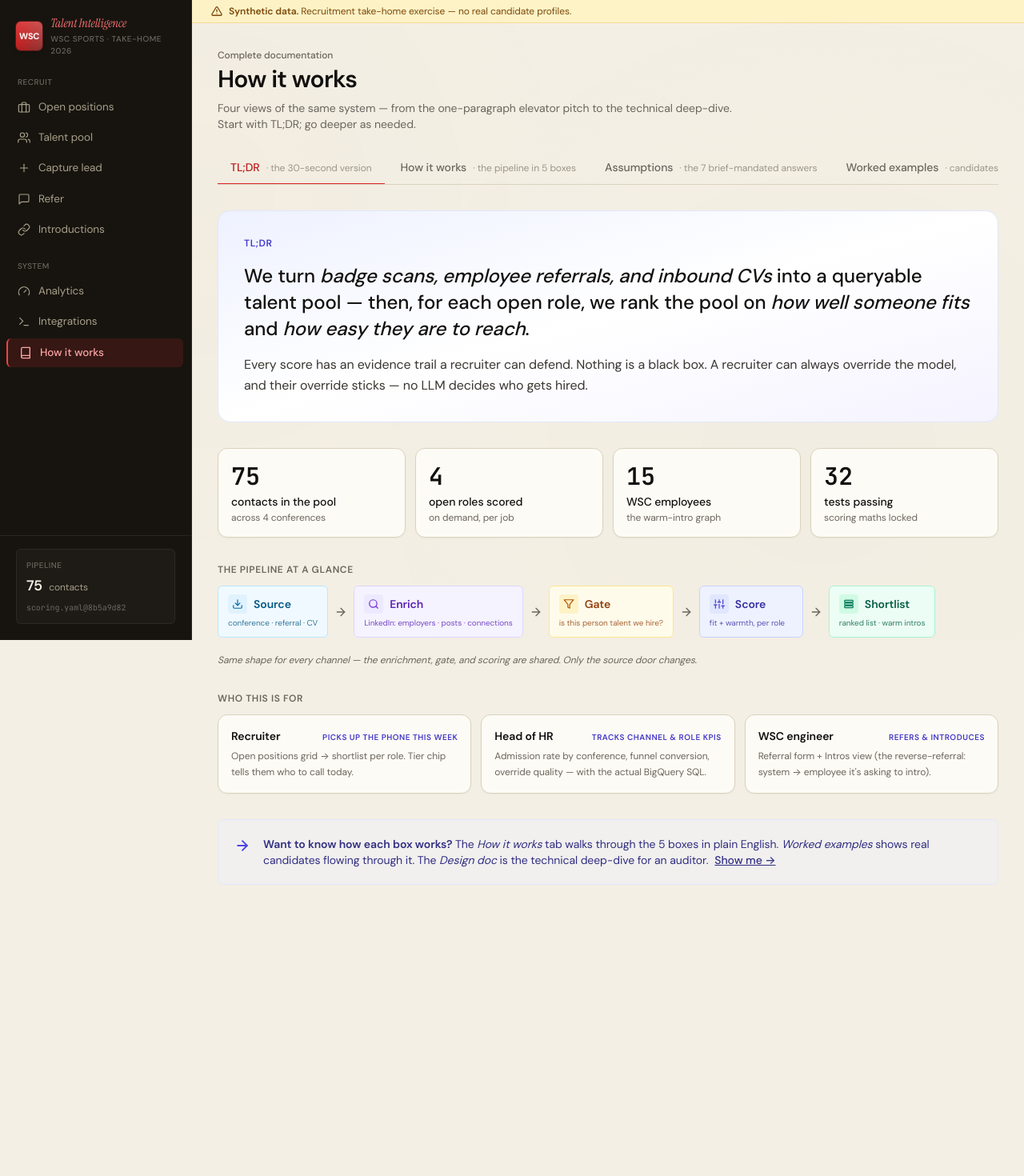
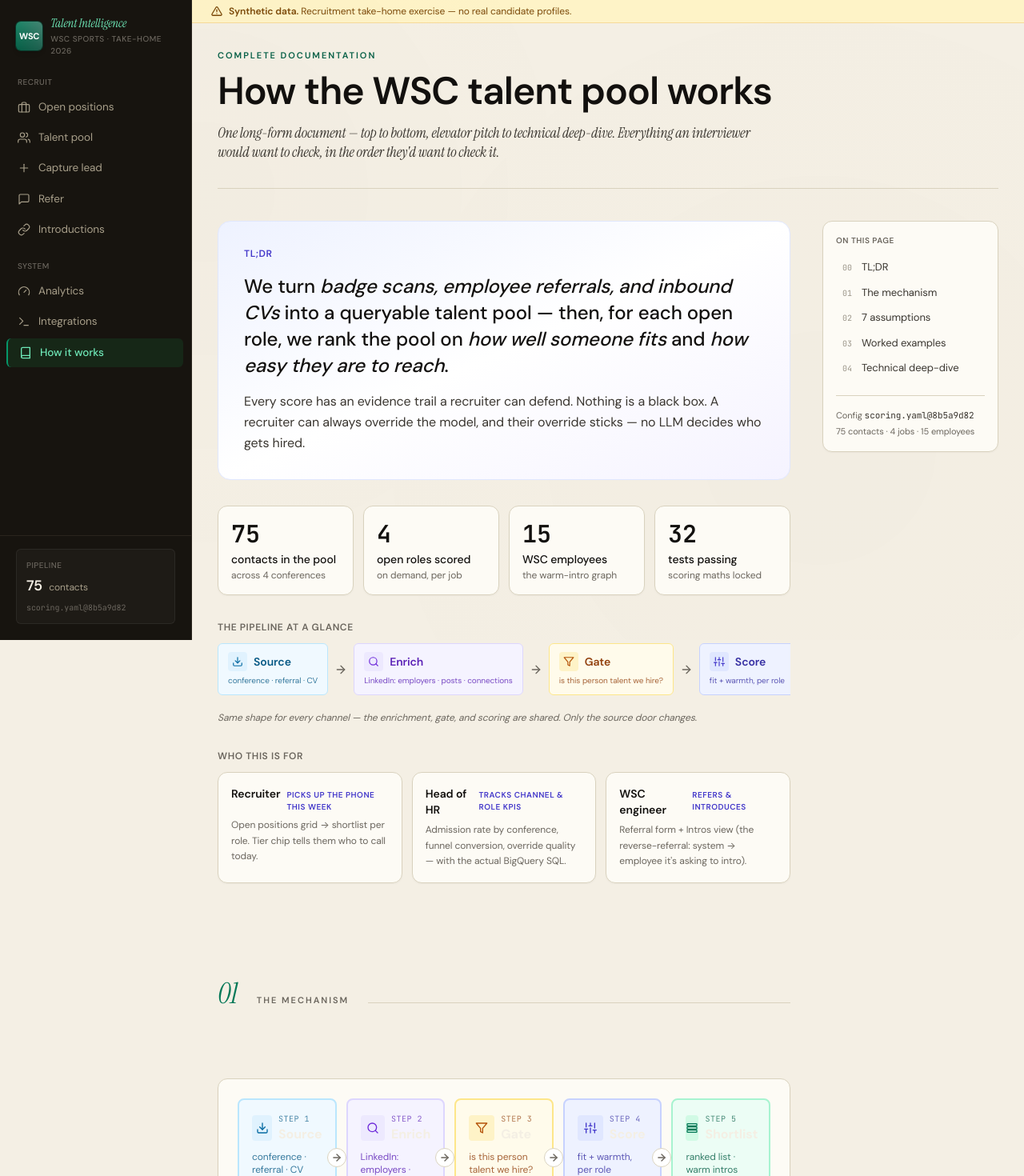
Before and after one commit to gal33k/wsc-talent-pool, a Next.js app in the folder web/: page /methodology in a window 1280 px wide. Shown: the top 1470 px of the page at 80% size. Before the commit the page ends 1138 px from the top, so only its background shows below. Built offline with nearby package versions, Linux system fonts and the light colour scheme.

Commit message:
Merge methodology into single scroll · swap palette to pitch green · add HubSpot+Comeet push actions to HITL

```diff
--- a/web/app/globals.css
+++ b/web/app/globals.css
@@ -23,12 +23,12 @@
   --text-mute:       #6b665e;
   --text-faint:      #9c968a;
 
-  --accent:          #c1272d;   /* broadcast crimson — jersey red, distinctive */
-  --accent-hi:       #dc2626;
-  --accent-dim:      #7a1a1e;
-  --accent-soft:     #fee7e0;
+  --accent:          #15803d;   /* pitch green — sports adjacent, editorial */
+  --accent-hi:       #166534;   /* deeper on hover */
+  --accent-dim:      #052e16;
+  --accent-soft:     #dcfce7;
 
-  --good:            #146b3a;   /* deep forest green — pops on paper */
+  --good:            #15803d;   /* same green — good and accent unify */
   --good-soft:       #dcfce7;
   --bad:             #991b1b;
   --bad-soft:        #fee2e2;
@@ -37,17 +37,16 @@
   --info:            #1e40af;
   --info-soft:       #dbeafe;
 
-  --tier-call:       #146b3a;
-  --tier-direct:     #c1272d;
+  --tier-call:       #15803d;
+  --tier-direct:     #1e293b;   /* deep slate for direct outreach */
   --tier-nurture:    #6b665e;
 
-  /* Sidebar — DARK INK (opposite temperature from content). Breaks the
-     "everything white" problem in one move. */
-  --sidebar-bg:      #17140f;   /* warm near-black */
+  /* Sidebar — DARK INK (opposite temperature from content). */
+  --sidebar-bg:      #17140f;
   --sidebar-border:  #2a251d;
   --sidebar-hover:   #201c15;
-  --sidebar-active:  rgba(193, 39, 45, 0.18);   /* crimson glow */
-  --sidebar-text:    #f4efe4;   /* paper on ink */
+  --sidebar-active:  rgba(21, 128, 61, 0.18);   /* emerald glow */
+  --sidebar-text:    #f4efe4;
   --sidebar-dim:     #a89f8a;
   --sidebar-faint:   #6b665e;
 
--- a/web/app/methodology/page.tsx
+++ b/web/app/methodology/page.tsx
@@ -1,60 +1,98 @@
 "use client";
 
-import { useState } from "react";
 import { Icon } from "@/components/Icon";
 import { Chip } from "@/components/Chip";
 import { usePool } from "@/lib/data";
 
-const TABS = [
-  { id: "tldr",        label: "TL;DR",           hint: "the 30-second version" },
-  { id: "how",         label: "How it works",    hint: "the pipeline in 5 boxes" },
-  { id: "assumptions", label: "Assumptions",     hint: "the 7 brief-mandated answers" },
-  { id: "examples",    label: "Worked examples", hint: "candidates through the pipeline" },
-  { id: "design",      label: "Design doc",      hint: "the technical deep-dive" },
-] as const;
+const TOC = [
+  { id: "tldr",        label: "TL;DR" },
+  { id: "mechanism",   label: "The mechanism" },
+  { id: "assumptions", label: "7 assumptions" },
+  { id: "examples",    label: "Worked examples" },
+  { id: "deepdive",    label: "Technical deep-dive" },
+];
 
-type TabId = typeof TABS[number]["id"];
-
+// Documentation as ONE editorial scroll — no tabs. The reader progresses top-down:
+// elevator pitch → mechanism → examples → assumptions → technical deep-dive.
 export default function Methodology() {
   const { pool } = usePool();
-  const [tab, setTab] = useState<TabId>("tldr");
 
   return (
     <main className="max-w-[1200px] mx-auto px-8 py-8">
-      <header className="mb-6">
-        <div className="text-xs font-medium text-mute mb-1">Complete documentation</div>
-        <h1 className="text-3xl font-semibold text-text tracking-tight">How it works</h1>
-        <p className="text-sm text-mute mt-2 max-w-2xl">
-          Four views of the same system — from the one-paragraph elevator pitch to the technical
-          deep-dive. Start with TL;DR; go deeper as needed.
+      <header className="mb-10 pb-8 border-b border-border">
+        <div className="text-[11px] uppercase tracking-[0.18em] font-semibold text-emerald-800 mb-3">Complete documentation</div>
+        <h1 className="text-4xl md:text-5xl font-semibold text-text tracking-tight display-tight leading-[1.05] mb-4">
+          How the WSC talent pool works
+        </h1>
+        <p className="text-lg text-dim max-w-2xl font-serif italic leading-snug">
+          One long-form document — top to bottom, elevator pitch to technical deep-dive.
+          Everything an interviewer would want to check, in the order they'd want to check it.
         </p>
       </header>
 
-      <div role="tablist" aria-label="Documentation views" className="flex items-baseline gap-1 border-b border-border mb-8 overflow-x-auto">
-        {TABS.map(t => (
-          <button
-            key={t.id}
-            role="tab"
-            aria-selected={tab === t.id}
-            onClick={() => setTab(t.id)}
-            className={`px-4 py-2.5 text-sm font-medium -mb-px border-b-2 transition-colors whitespace-nowrap ${
-              tab === t.id
-                ? "border-red-600 text-red-700"
-                : "border-transparent text-mute hover:text-text"
-            }`}
-          >
-            {t.label}
-            <span className="hidden sm:inline text-xs text-faint font-normal ml-2">· {t.hint}</span>
-          </button>
-        ))}
+      <div className="grid grid-cols-1 lg:grid-cols-[1fr_220px] gap-10">
+        <article className="min-w-0 space-y-20">
+          <section id="tldr" className="scroll-mt-6">
+            <TLDR pool={pool} />
+          </section>
+
+          <SectionDivider n="01" label="The mechanism" />
+          <section id="mechanism" className="scroll-mt-6">
+            <HowItWorks />
+          </section>
+
+          <SectionDivider n="02" label="Assumptions we made" />
+          <section id="assumptions" className="scroll-mt-6">
+            <Assumptions />
+          </section>
+
+          <SectionDivider n="03" label="Worked examples" />
+          <section id="examples" className="scroll-mt-6">
+            <WorkedExamples />
+          </section>
+
+          <SectionDivider n="04" label="Technical deep-dive" />
+          <section id="deepdive" className="scroll-mt-6">
+            <DesignDoc pool={pool} />
+          </section>
+        </article>
+
+        <aside className="hidden lg:block">
+          <div className="sticky top-4 card p-4">
+            <div className="text-[10px] uppercase tracking-wider text-mute font-semibold mb-3">On this page</div>
+            <nav className="space-y-1">
+              {TOC.map((t, i) => (
+                <a
+                  key={t.id}
+                  href={"#" + t.id}
+                  className="flex items-baseline gap-2 py-1 text-[13px] text-dim hover:text-emerald-700 transition-colors rounded px-2 hover:bg-emerald-50/60"
+                >
+                  <span className="font-mono text-[10px] text-faint w-4 tabular">{String(i).padStart(2, "0")}</span>
+                  <span>{t.label}</span>
+                </a>
+              ))}
+            </nav>
+            {pool && (
+              <div className="mt-5 pt-4 border-t border-border text-[11px] text-mute space-y-1">
+                <div>Config <code className="text-dim">{pool.config_version}</code></div>
+                <div>{pool.candidates.length} contacts · {pool.jobs.length} jobs · {pool.employees.length} employees</div>
+              </div>
+            )}
+          </div>
+        </aside>
       </div>
+    </main>
+  );
+}
 
-      {tab === "tldr"        && <TLDR pool={pool} onDeeper={() => setTab("how")} />}
-      {tab === "how"         && <HowItWorks onDeeper={() => setTab("design")} />}
-      {tab === "assumptions" && <Assumptions />}
-      {tab === "examples"    && <WorkedExamples />}
-      {tab === "design"      && <DesignDoc pool={pool} />}
-    </main>
+/* Big editorial divider between the 5 top-level sections. Serif numeral + wide rule. */
+function SectionDivider({ n, label }: { n: string; label: string }) {
+  return (
+    <div className="flex items-baseline gap-6 pt-10 pb-2">
+      <div className="font-serif italic text-4xl text-emerald-700 leading-none tabular">{n}</div>
+      <div className="text-[11px] uppercase tracking-[0.18em] font-semibold text-mute">{label}</div>
+      <div className="flex-1 h-px bg-border" />
+    </div>
   );
 }
 
@@ -64,7 +102,7 @@ export default function Methodology() {
  * the design defensible.
  * ============================================================================ */
 
-function TLDR({ pool, onDeeper }: { pool: ReturnType<typeof usePool>["pool"]; onDeeper: () => void }) {
+function TLDR({ pool }: { pool: ReturnType<typeof usePool>["pool"] }) {
   return (
     <section className="space-y-8">
       <div className="rounded-2xl bg-gradient-to-br from-indigo-50 via-white to-violet-50 border border-indigo-100 p-8">
@@ -112,18 +150,6 @@ function TLDR({ pool, onDeeper }: { pool: ReturnType<typeof usePool>["pool"]; on
         </div>
       </div>
 
-      <div className="rounded-lg border border-indigo-100 bg-indigo-50/40 p-5 flex items-start gap-4">
-        <Icon name="arrow-right" className="w-5 h-5 text-indigo-600 flex-shrink-0 mt-0.5" strokeWidth={2.25} />
-        <div className="text-sm text-indigo-900 flex-1">
-          <strong className="font-semibold">Want to know how each box works?</strong>{" "}
-          The <em>How it works</em> tab walks through the 5 boxes in plain English.{" "}
-          <em>Worked examples</em> shows real candidates flowing through it. The <em>Design doc</em> is
-          the technical deep-dive for an auditor.
-          <button onClick={onDeeper} className="ml-2 underline hover:no-underline font-medium">
-            Show me →
-          </button>
-        </div>
-      </div>
     </section>
   );
 }
@@ -133,15 +159,15 @@ function TLDR({ pool, onDeeper }: { pool: ReturnType<typeof usePool>["pool"]; on
  * The visual pipeline explanation. 5 boxes + arrows + plain-English captions.
  * ============================================================================ */
 
-function HowItWorks({ onDeeper }: { onDeeper: () => void }) {
+function HowItWorks() {
   return (
     <section className="max-w-3xl">
       {/* The flow diagram — one visual, not one visual + five cards saying the same thing */}
       <FlowDiagramLarge />
 
       {/* Pull quote — the design's central claim */}
-      <blockquote className="my-10 pl-6 border-l-2 border-red-500 relative">
-        <span className="font-serif text-6xl text-red-500 leading-none absolute -left-1 -top-3 opacity-30">&ldquo;</span>
+      <blockquote className="my-10 pl-6 border-l-2 border-emerald-600 relative">
+        <span className="font-serif text-6xl text-emerald-500 leading-none absolute -left-1 -top-3 opacity-30">&ldquo;</span>
         <p className="font-serif text-2xl leading-tight text-text mb-3 italic">
           Two decisions, never one scoring function. Two scores, never one compatibility rate.
         </p>
@@ -241,16 +267,6 @@ function HowItWorks({ onDeeper }: { onDeeper: () => void }) {
         </NarrativeStep>
       </div>
 
-      {/* Depth link — inline, not a callout card */}
-      <div className="mt-16 pt-8 border-t border-border flex items-baseline justify-between gap-4 flex-wrap">
-        <div className="text-sm text-mute max-w-md">
-          Weights, adjacency tables, the exact formulas, and every trade-off we defended —
-          it's all in the design doc.
-        </div>
-        <button onClick={onDeeper} className="inline-flex items-center gap-1.5 text-sm font-semibold text-red-700 hover:text-red-900">
-          Design doc <Icon name="arrow-right" className="w-4 h-4" strokeWidth={2.25} />
-        </button>
-      </div>
     </section>
   );
 }
@@ -270,7 +286,7 @@ function NarrativeStep({
   return (
     <div className="grid grid-cols-[auto_1fr] gap-6 md:gap-8">
       <div className="text-right">
-        <div className="font-serif italic text-5xl md:text-6xl leading-none text-red-500 tabular">
+        <div className="font-serif italic text-5xl md:text-6xl leading-none text-emerald-500 tabular">
           {String(num).padStart(2, "0")}
         </div>
       </div>
@@ -281,7 +297,7 @@ function NarrativeStep({
           {children}
         </div>
         {seeIt && seeLabel && (
-          <a href={seeIt} className="inline-flex items-center gap-1.5 mt-3 text-sm font-medium text-red-700 hover:text-red-900">
+          <a href={seeIt} className="inline-flex items-center gap-1.5 mt-3 text-sm font-medium text-emerald-700 hover:text-emerald-900">
             {seeLabel}
             <Icon name="arrow-right" className="w-3.5 h-3.5" strokeWidth={2.25} />
           </a>
@@ -553,9 +569,9 @@ function WorkedExamples() {
  * The technical deep-dive. Everything an auditor might want to check.
  * ============================================================================ */
 
-function DesignDoc({ pool }: { pool: ReturnType<typeof usePool>["pool"] }) {
+function DesignDoc({ pool: _pool }: { pool: ReturnType<typeof usePool>["pool"] }) {
   return (
-    <section className="grid grid-cols-1 lg:grid-cols-[1fr_220px] gap-10">
+    <section>
       <article className="min-w-0 space-y-10 max-w-[780px]">
 
         <Section id="architecture" num={1} title="Two decisions, not one">
@@ -842,41 +858,6 @@ function DesignDoc({ pool }: { pool: ReturnType<typeof usePool>["pool"] }) {
         </Section>
 
       </article>
-
-      <aside className="hidden lg:block">
-        <div className="sticky top-4 card p-4">
-          <div className="text-xs uppercase tracking-wider text-mute font-medium mb-3">On this page</div>
-          <nav className="space-y-0.5">
-            {[
-              ["architecture", "Two decisions"],
-              ["gate",         "Decision A · gate"],
-              ["scoring",      "Decision B · scoring"],
-              ["taxonomy",     "Taxonomy"],
-              ["reveal",       "Reveal · honest scope"],
-              ["ai",           "Where AI belongs"],
-              ["storage",      "Queryable pool"],
-              ["hitl",         "Human in the loop"],
-              ["shipped",      "What we shipped"],
-              ["tests",        "What we tested"],
-              ["tradeoffs",    "Trade-offs"],
-              ["next",         "What's next"],
-            ].map(([id, label], i) => (
-              <a key={id} href={"#" + id}
-                 className="flex items-baseline gap-2 py-1 text-[13px] text-dim hover:text-accent transition-colors rounded px-2 hover:bg-indigo-50">
-                <span className="font-mono text-[10px] text-faint w-4 tabular">{String(i + 1).padStart(2, "0")}</span>
-                <span>{label}</span>
-              </a>
-            ))}
-          </nav>
-          {pool && (
-            <div className="mt-5 pt-4 border-t border-border text-[11px] text-mute space-y-1">
-              <div>Config <code className="text-dim">{pool.config_version}</code></div>
-              <div>Generated {pool.generated_at.split("T")[0]}</div>
-              <div>{pool.candidates.length} contacts · {pool.jobs.length} jobs · {pool.employees.length} employees</div>
-            </div>
-          )}
-        </div>
-      </aside>
     </section>
   );
 }
--- a/web/components/CandidateCard.tsx
+++ b/web/components/CandidateCard.tsx
@@ -95,7 +95,7 @@ export default function CandidateCard({
                   {tierStyle.label}
                 </span>
               )}
-              <span className="hidden group-hover:inline-flex items-center gap-1 text-[10px] font-medium text-red-700 whitespace-nowrap">
+              <span className="hidden group-hover:inline-flex items-center gap-1 text-[10px] font-medium text-emerald-700 whitespace-nowrap">
                 View dossier <Icon name="arrow-right" className="w-3 h-3" strokeWidth={2.5} />
               </span>
             </div>
--- a/web/components/Sidebar.tsx
+++ b/web/components/Sidebar.tsx
@@ -26,12 +26,12 @@ export default function Sidebar() {
       {/* Brand */}
       <Link href="/" className="block px-5 pt-5 pb-6 group" aria-label="WSC Talent Intelligence · Home">
         <div className="flex items-center gap-2.5">
-          <div className="relative w-9 h-9 rounded-md bg-gradient-to-br from-red-600 via-red-700 to-red-900 flex items-center justify-center text-white text-[11px] font-bold tracking-tight shadow-md ring-1 ring-red-900/60">
+          <div className="relative w-9 h-9 rounded-md bg-gradient-to-br from-emerald-700 via-emerald-800 to-emerald-900 flex items-center justify-center text-white text-[11px] font-bold tracking-tight shadow-md ring-1 ring-emerald-900/60">
             <span className="relative z-10">WSC</span>
             <div className="absolute inset-0 rounded-md bg-gradient-to-tr from-white/0 via-white/10 to-white/25 pointer-events-none" />
           </div>
           <div className="min-w-0">
-            <div className="text-[15px] font-serif italic sidebar-ink leading-tight truncate group-hover:text-red-400 transition-colors">
+            <div className="text-[15px] font-serif italic sidebar-ink leading-tight truncate group-hover:text-emerald-300 transition-colors">
               Talent Intelligence
             </div>
             <div className="text-[10px] sidebar-faint uppercase tracking-wider font-medium mt-0.5">
@@ -84,7 +84,7 @@ function NavGroup({ label, links, norm }: {
               href={l.href}
               className={`flex items-center gap-2.5 px-3 py-2 rounded-md text-[13.5px] transition-colors ${
                 active
-                  ? "bg-[var(--sidebar-active)] text-red-300 font-medium border-l-2 border-red-500 -ml-[2px] pl-[calc(0.75rem+2px)]"
+                  ? "bg-[var(--sidebar-active)] text-emerald-300 font-medium border-l-2 border-emerald-600 -ml-[2px] pl-[calc(0.75rem+2px)]"
                   : "sidebar-dim sidebar-hover"
               }`}
             >
--- a/web/components/StatsBar.tsx
+++ b/web/components/StatsBar.tsx
@@ -20,12 +20,12 @@ export default function StatsBar({ stats }: { stats: Stat[] }) {
           <div className="flex items-center justify-between mb-2">
             <div className="text-[11px] uppercase tracking-wider text-mute font-medium">{s.label}</div>
             {s.iconName && (
-              <div className={`w-6 h-6 rounded-md flex items-center justify-center ${s.accent ? "bg-red-50 text-red-700" : "bg-stone-50 text-stone-500"}`}>
+              <div className={`w-6 h-6 rounded-md flex items-center justify-center ${s.accent ? "bg-emerald-50 text-emerald-700" : "bg-stone-50 text-stone-500"}`}>
                 <Icon name={s.iconName} className="w-3.5 h-3.5" strokeWidth={2} />
               </div>
             )}
           </div>
-          <div className={`text-2xl font-semibold tabular leading-tight ${s.accent ? "text-red-700" : "text-text"} ${
+          <div className={`text-2xl font-semibold tabular leading-tight ${s.accent ? "text-emerald-700" : "text-text"} ${
             typeof s.value === "string" && s.value.length > 12 ? "text-lg" : ""
           }`}>
             {s.value}
```
Also changed, not shown: web/app/jobs/[jobId]/shortlist-view.tsx (+8 -8 lines), web/app/page.tsx (+14 -14 lines), web/components/CandidateActions.tsx (+69 -3 lines), web/components/WeightTuner.tsx (+5 -5 lines).
